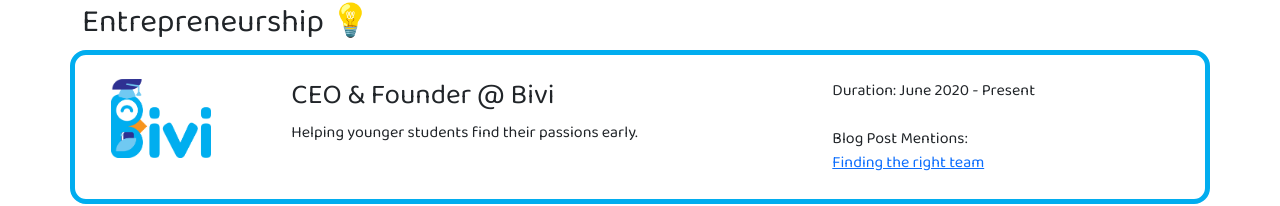
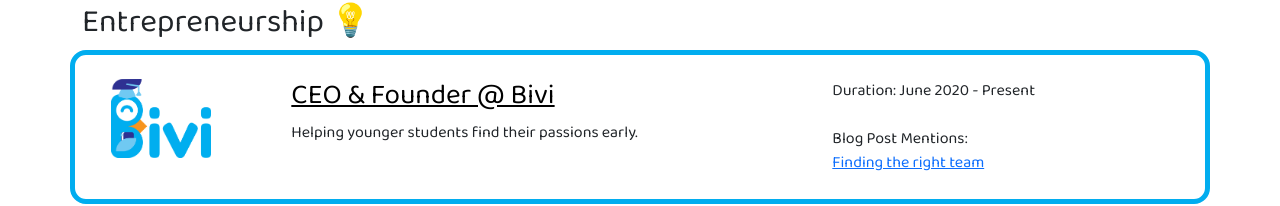
Before and after one commit to nasusanto/webportfolio, a plain HTML site: page experiences.html in a window 1280 px wide. Shown: the part 208-414 px from the top of the page. Drawn offline with nearby package versions, Linux system fonts and the light colour scheme.

Commit message:
final touches

```diff
--- a/assets/CSS/style.css
+++ b/assets/CSS/style.css
@@ -169,6 +169,10 @@
     border-color: #BD2125 !important;
 }
 
+.reset-link {
+    color: initial;
+}
+
 
 /*************************/
 
--- a/experiences.html
+++ b/experiences.html
@@ -65,7 +65,7 @@
                     <img src="assets/Images/Bivi.png" alt="Bivi logo" style="width: 100px" class="d-block">
                 </div>
                 <div class="col-12 col-md-6">
-                    <h3>CEO & Founder @ Bivi</h3>
+                    <h3><a href="https://bivi.us" class="reset-link" target="_blank">CEO & Founder @ Bivi</a></h3>
                     <p>Helping younger students find their passions early.</p>
                 </div>
                 <div class="col-12 col-md-4">
```
Also changed, not shown: 2 other files.
